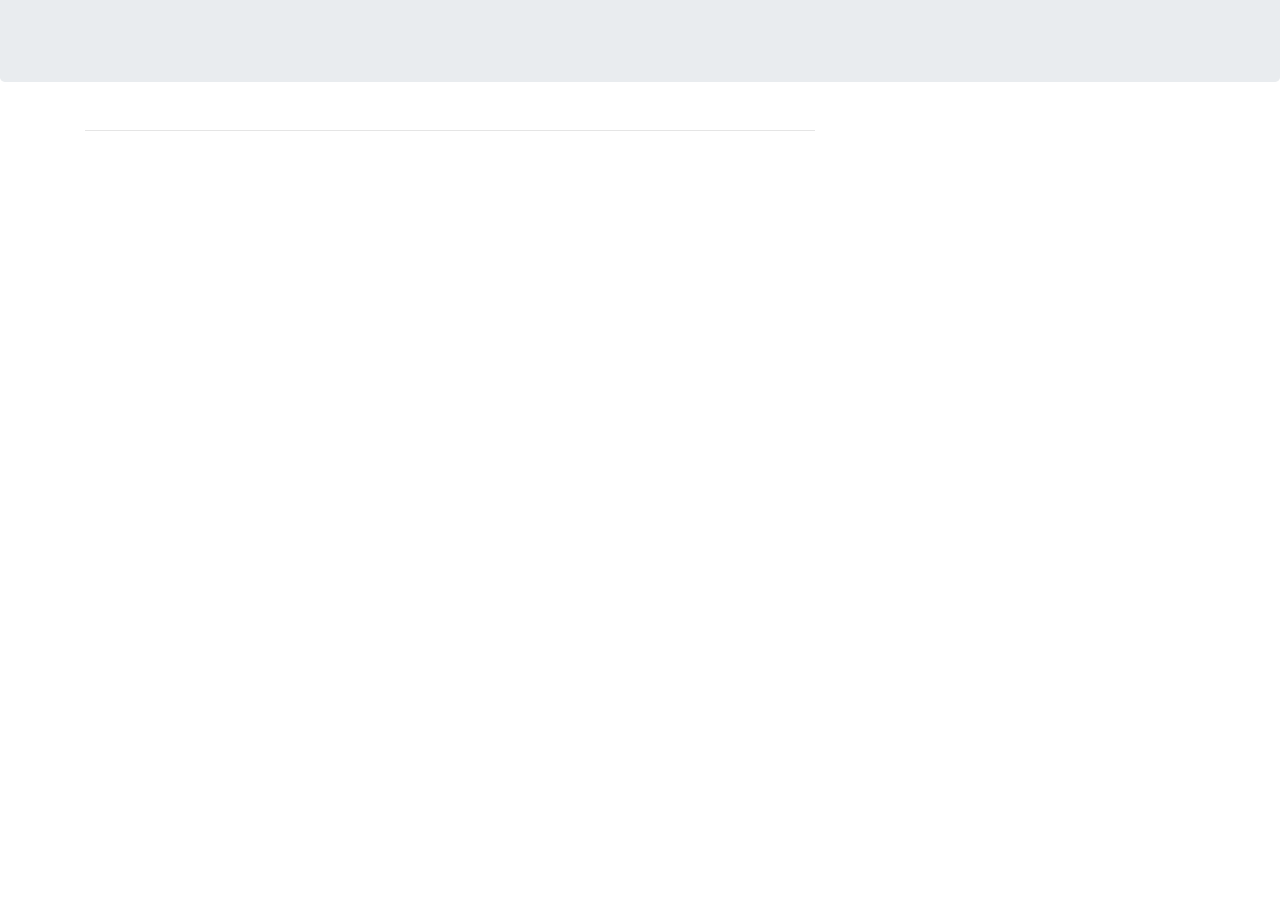
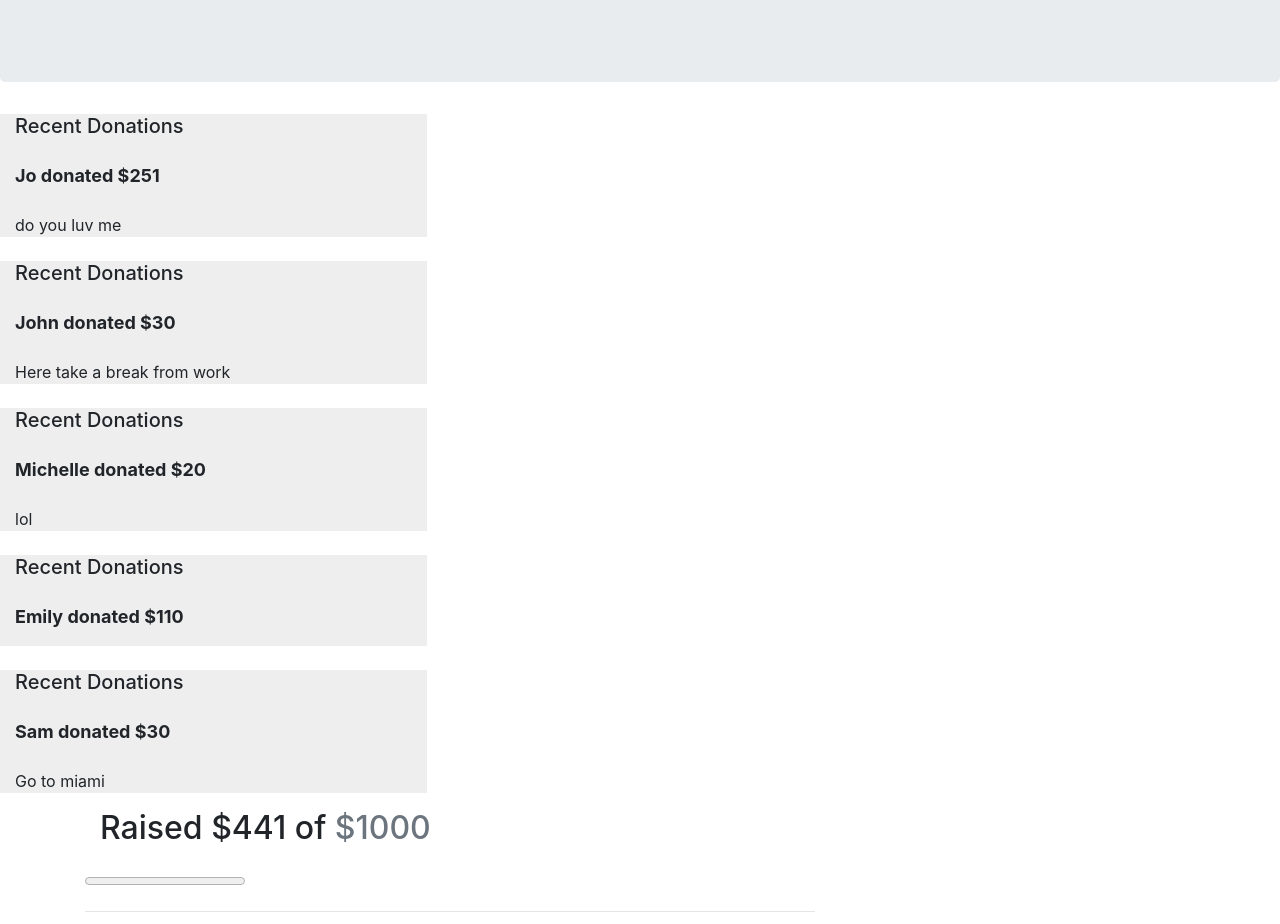
Before and after one commit to joinpursuit/Pursuit-Core-Web-Props-Lab-Tested, a React (Create React App) app: page / in a window 1280 px wide. Shown: the part 148-1072 px from the top of the page. Before the commit the page ends 800 px from the top, so only its background shows below. Built offline with nearby package versions, Linux system fonts and the light colour scheme.

Commit message:
donations and progress

```diff
--- a/src/App.js
+++ b/src/App.js
@@ -1,6 +1,9 @@
 import React from "react";
 
 import TopBar from "./Components/TopBar";
+import RecentDonations from "./Components/RecentDonations";
+import Progress from "./Components/Progress";
+import ProgressBar from "./Components/ProgressBar";
 
 import "./App.css";
 
@@ -37,16 +40,30 @@ const donations = [
   },
 ];
 
-export default class App extends React.Component {
+const funding = donations.map((donation) => {
+  return (
+    <RecentDonations
+      name={donation.name}
+      amount={donation.amount}
+      caption={donation.caption}
+      />
+  )
+  })
+
+class App extends React.Component {
   render() {
     return (
       <>
         <TopBar />
+        {/* <h5 className='my-4'>Recent Donations</h5> */}
+          {funding}
         <div className="container">
           <div className="row">
             {/* TODO: Donations */}
 
             <div className="col-8">
+              <Progress />
+              <ProgressBar />
               {/* TODO: Progress */}
               <hr />
               {/* TODO: DonationForm */}
@@ -57,3 +74,23 @@ export default class App extends React.Component {
     );
   }
 }
+
+// function App() {
+//   const funding = donations.map((donation) => {
+//     return (
+//       <RecentDonations
+//         name={donation.name}
+//         amount={donation.amount}
+//         caption={donation.caption}
+//       />
+//     );
+//   });
+//   return (
+//     <div className="App">
+//       <TopBar />
+//       {funding}
+//     </div>
+//   );
+// }
+
+export default App;
--- a/src/Components/DonationForm.js
+++ b/src/Components/DonationForm.js
@@ -1,6 +1,6 @@
 import React from "react";
 
-const DonationForm = () => {
+const DonationForm = (props) => {
   return null;
 };
 
--- a/src/Components/Progress.js
+++ b/src/Components/Progress.js
@@ -1,7 +1,13 @@
 import React from "react";
 
 const Progress = () => {
-  return null;
+  return (
+    <div className="col-8">
+      <h2 className="mb-4">
+        Raised $441 of <span className="text-muted">$1000</span>
+      </h2>
+    </div>
+  );
 };
 
 export default Progress;
--- /dev/null
+++ b/src/Components/ProgressBar.js
@@ -0,0 +1,9 @@
+import React from 'react';
+
+const ProgressBar = () => {
+    return (
+      <progress value="$441" max="$1000" />
+    );
+  };
+
+export default ProgressBar;
--- /dev/null
+++ b/src/Components/RecentDonations.css
@@ -0,0 +1,8 @@
+li {
+    font-weight: bold;
+    font-size: 18px;
+}
+
+ul {
+    background-color: rgb(238, 238, 238);
+}
--- a/src/Components/RecentDonations.js
+++ b/src/Components/RecentDonations.js
@@ -1,7 +1,19 @@
 import React from "react";
+import "./RecentDonations.css";
 
-const RecentDonations = () => {
-  return null;
+const RecentDonations = (props) => {
+  const { amount, name, caption } = props;
+  return (
+    <>
+      <ul className="col-4 list-unstyled recent-donations">
+       <h5 className='my-4'>Recent Donations</h5>
+       <li className="media my-2">
+      <p>{name} donated ${amount}</p>
+      </li>
+      <p>{caption}</p>
+      </ul>
+    </>
+  );
 };
 
 export default RecentDonations;
```
